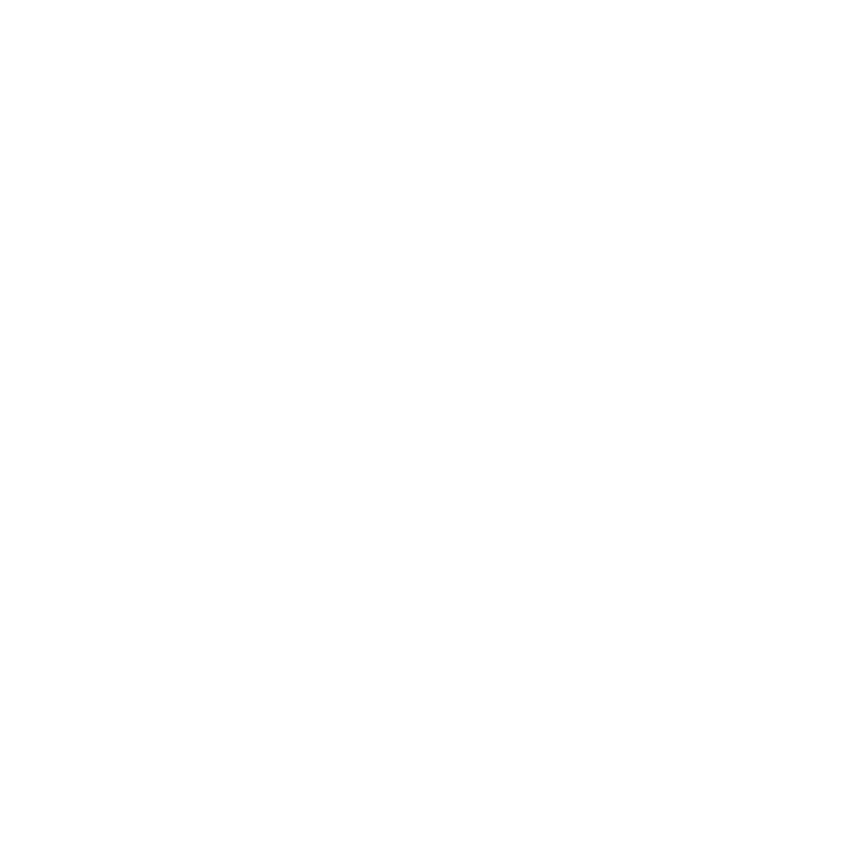
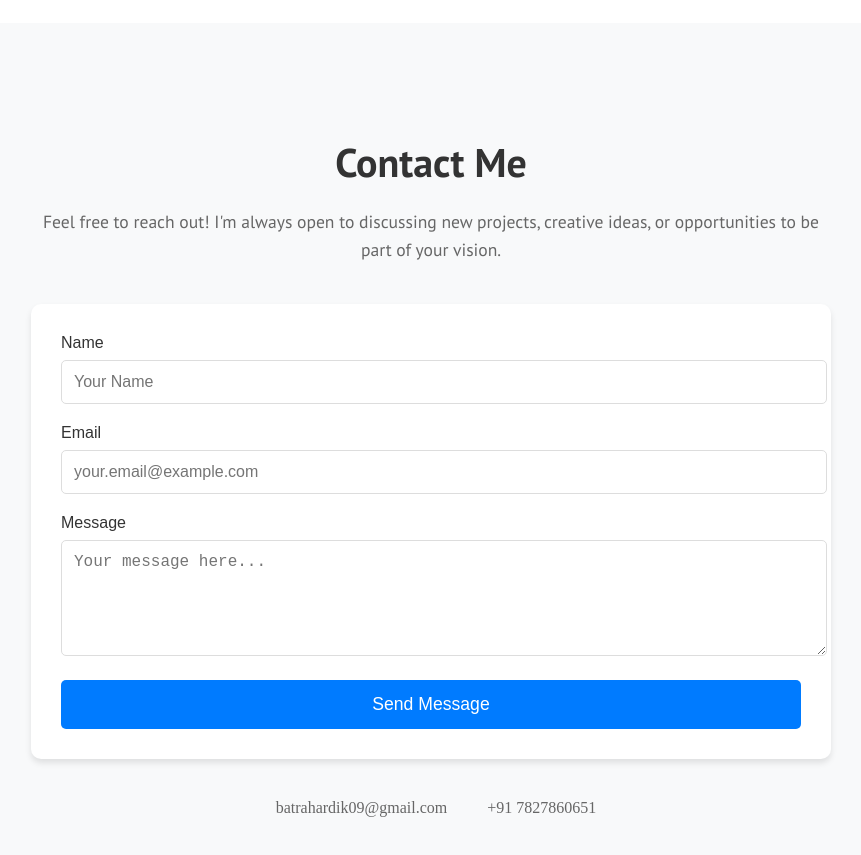
Before and after one commit to HardikCodes0/react-portfolio, a React (Vite) app: page / in a window 1280 px wide. Shown: the part 3020-3875 px from the top of the page, without its empty margins (209-1070 px from the left). Before the commit the page ends 2943 px from the top, so only its background shows below. Built offline with nearby package versions, Linux system fonts and the light colour scheme.

Commit message:
Added 'Contact Me' section to portfolio

```diff
--- a/package.json
+++ b/package.json
@@ -3,11 +3,14 @@
   "private": true,
   "version": "0.0.0",
   "type": "module",
+  "homepage": "https://<username>.github.io/<repo-name>",
   "scripts": {
     "dev": "vite",
     "build": "vite build",
     "lint": "eslint .",
-    "preview": "vite preview"
+    "preview": "vite preview",
+    "predeploy": "npm run build",
+    "deploy": "gh-pages -d dist"
   },
   "dependencies": {
     "framer-motion": "^11.11.11",
@@ -23,6 +26,7 @@
     "eslint-plugin-react": "^7.35.0",
     "eslint-plugin-react-hooks": "^5.1.0-rc.0",
     "eslint-plugin-react-refresh": "^0.4.9",
+    "gh-pages": "^6.3.0",
     "globals": "^15.9.0",
     "vite": "^5.4.1"
   }
--- a/src/App.css
+++ b/src/App.css
@@ -151,3 +151,127 @@
   margin-left: 55px;
 
 }
+.contact-section {
+
+  padding: 80px 0;
+  background-color: #f8f9fa;
+}
+
+.contact-container {
+  max-width: 800px;
+  margin: 0 auto;
+  padding: 0 20px;
+}
+
+.section-title {
+  font-family: "PT Sans", sans-serif;
+  text-align: center;
+  font-size: 2.5rem;
+  margin-bottom: 20px;
+  color: #333;
+}
+
+.contact-description {
+  font-family: "PT Sans", sans-serif;
+  text-align: center;
+  color: #666;
+  margin-bottom: 40px;
+  font-size: 1.1rem;
+  line-height: 1.6;
+}
+
+.contact-form {
+  font-family:"Source Sans 3", sans-serif;
+  background: white;
+  padding: 30px;
+  border-radius: 10px;
+  box-shadow: 0 4px 6px rgba(0, 0, 0, 0.1);
+  margin-bottom: 30px;
+}
+
+.form-group {
+  margin-bottom: 20px;
+}
+
+.form-group label {
+  display: block;
+  margin-bottom: 8px;
+  color: #333;
+  font-weight: 500;
+}
+
+.form-group input,
+.form-group textarea {
+  width: 100%;
+  padding: 12px;
+  border: 1px solid #ddd;
+  border-radius: 5px;
+  font-size: 1rem;
+  transition: border-color 0.3s ease;
+}
+
+.form-group input:focus,
+.form-group textarea:focus {
+  outline: none;
+  border-color: #007bff;
+}
+
+.submit-btn {
+  width: 100%;
+  padding: 14px;
+  background-color: #007bff;
+  color: white;
+  border: none;
+  border-radius: 5px;
+  font-size: 1.1rem;
+  cursor: pointer;
+  transition: background-color 0.3s ease;
+}
+
+.submit-btn:hover {
+  background-color: #0056b3;
+}
+
+.contact-info {
+  display: flex;
+  justify-content: center;
+  gap: 30px;
+  margin-top: 40px;
+}
+
+.info-item {
+  display: flex;
+  align-items: center;
+  gap: 10px;
+}
+
+.info-item i {
+  color: #007bff;
+  font-size: 1.2rem;
+}
+
+.info-item a {
+  color: #666;
+  text-decoration: none;
+  transition: color 0.3s ease;
+}
+
+.info-item a:hover {
+  color: #007bff;
+}
+
+@media (max-width: 768px) {
+  .contact-section {
+    padding: 60px 0;
+  }
+
+  .section-title {
+    font-size: 2rem;
+  }
+
+  .contact-info {
+    flex-direction: column;
+    align-items: center;
+    gap: 20px;
+  }
+}
--- a/src/App.jsx
+++ b/src/App.jsx
@@ -5,7 +5,7 @@
 import Aboutme from './assets/components/about.jsx'
 import Projects from './assets/components/projects.jsx'
 import Skills from './assets/components/skills.jsx'
-
+import Contact from './assets/components/contact.jsx'
 
 
 function App() {
@@ -20,6 +20,8 @@
       <Projects />
       <div style={{marginBottom:"100px"}}></div>
       <Skills />
+      <div style={{marginBottom:"100px"}}></div>
+      <Contact />
     </>
   )
 }
--- a/src/assets/components/contact.jsx
+++ b/src/assets/components/contact.jsx
@@ -1,19 +1,94 @@
-import React from 'react'
-import { useState } from 'react'
+import React, { useState } from 'react';
 
-function Contactus(){
-    const[forms , setForms]=useState({
-        name:"",
-        email:"",
-        message:""
-    })
-    function handlechange(event){
-        const name = event.target.name;
-        const value = event.target.value;
-    }
-    return(
-    <>
 
-    </>
-    )
-}
+const Contact = () => {
+  const [formData, setFormData] = useState({
+    name: '',
+    email: '',
+    message: ''
+  });
+
+  const handleChange = (e) => {
+    const { name, value } = e.target;
+    setFormData(prevState => ({
+      ...prevState,
+      [name]: value
+    }));
+  };
+
+  const handleSubmit = (e) => {
+    e.preventDefault();
+    // Here you can add your form submission logic
+    console.log('Form submitted:', formData);
+  };
+
+  return (
+    <section className="contact-section" id="contact">
+      <div className="contact-container">
+        <h2 className="section-title">Contact Me</h2>
+        <p className="contact-description">
+          Feel free to reach out! I'm always open to discussing new projects,
+          creative ideas, or opportunities to be part of your vision.
+        </p>
+
+        <form className="contact-form" onSubmit={handleSubmit}>
+          <div className="form-group">
+            <label htmlFor="name">Name</label>
+            <input
+              type="text"
+              id="name"
+              name="name"
+              value={formData.name}
+              onChange={handleChange}
+              required
+              placeholder="Your Name"
+            />
+          </div>
+
+          <div className="form-group">
+            <label htmlFor="email">Email</label>
+            <input
+              type="email"
+              id="email"
+              name="email"
+              value={formData.email}
+              onChange={handleChange}
+              required
+              placeholder="your.email@example.com"
+            />
+          </div>
+
+          <div className="form-group">
+            <label htmlFor="message">Message</label>
+            <textarea
+              id="message"
+              name="message"
+              value={formData.message}
+              onChange={handleChange}
+              required
+              placeholder="Your message here..."
+              rows="5"
+            />
+          </div>
+
+          <button type="submit" className="submit-btn">
+            Send Message
+          </button>
+        </form>
+
+        <div className="contact-info">
+          <div className="info-item">
+            <i className="fas fa-envelope"></i>
+            <a href="mailto:batrahardik09@gmail.com">batrahardik09@gmail.com</a>
+          </div>
+          <div className="info-item">
+            <i className="fas fa-phone"></i>
+            <a href="tel:7827860651">+91 7827860651</a>
+          </div>
+        </div>
+      </div>
+    </section>
+  );
+};
+
+export default Contact;
```
Also changed, not shown: 1 other file (tests, documents, lock files or other folders).
